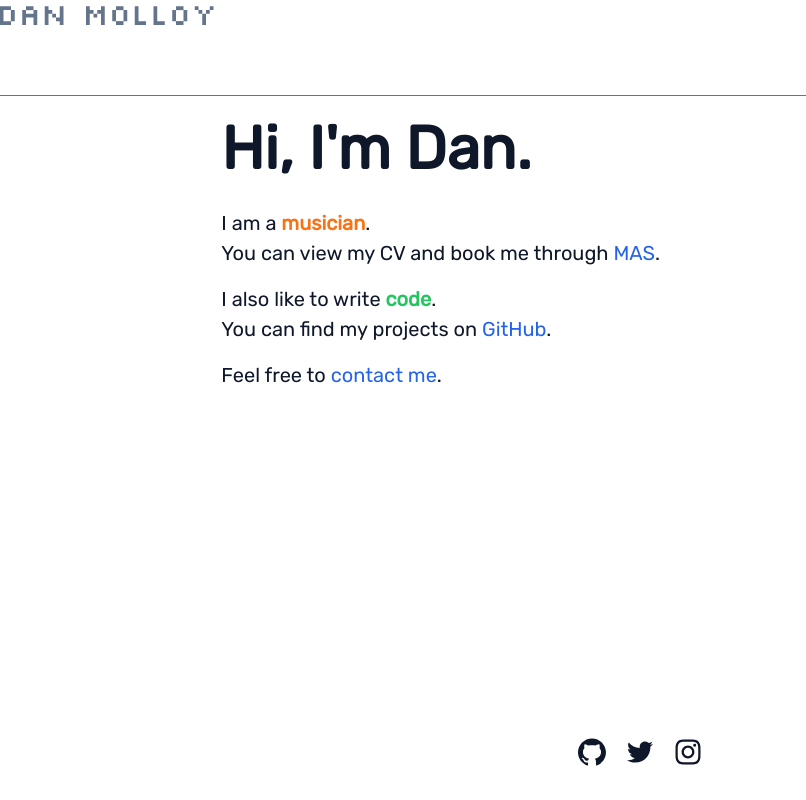
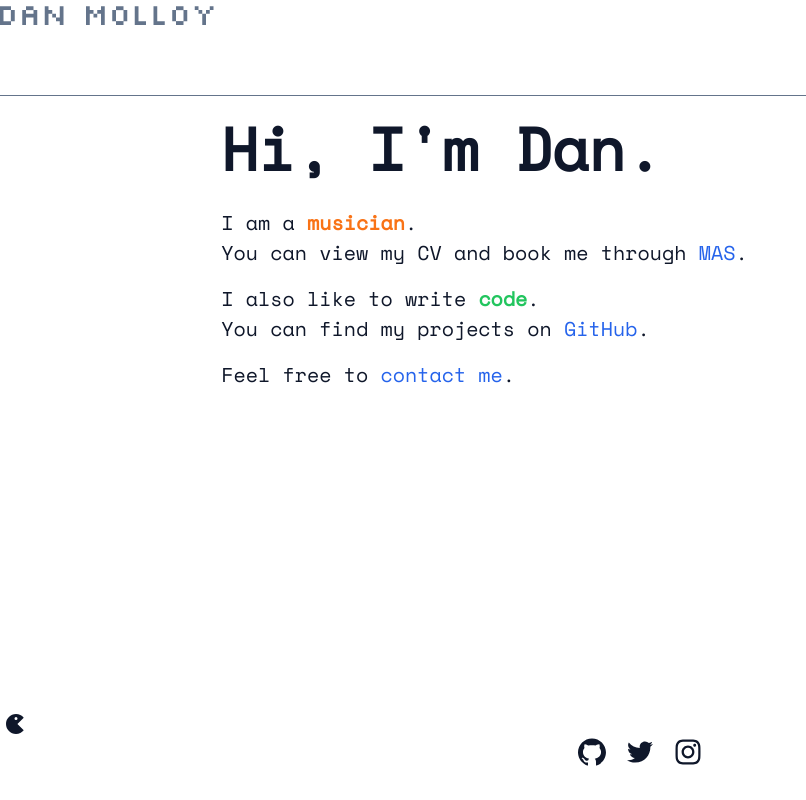
Before and after one commit to danmolloy/danmolloy.io, a Next.js app: page / in a window 1280 px wide. Shown: the whole page, without its empty margins (0-806 px from the left). Built offline with nearby package versions, Linux system fonts and the light colour scheme.

Commit message:
added a game

```diff
--- a/components/footer.js
+++ b/components/footer.js
@@ -4,6 +4,7 @@ import { AiOutlineGithub, AiOutlineTwitter, AiOutlineInstagram } from 'react-ico
 export default function Footer() {
   return (
     <footer className="footer">
+
       <Link href="https://github.com/danmolloy">
         <a target="_blank">
           <AiOutlineGithub className='react-icons'/>
--- /dev/null
+++ b/components/game.js
@@ -0,0 +1,94 @@
+import { useEffect, useState } from "react"
+import Realistic from "./realistic"
+import { useTimer } from 'react-use-precision-timer';
+
+
+const words = ["FORTIFIED", "DEPRAVITY", "BALANCES", "ENTAILING", "INHERITED", "DEVALUING", "SICKENING", "OUTLINING", "PAROCHIAL", "AMOUNTING", "CHAPERONE", "TURNOVER", "RECYCLING", "EXQUISITE", "GROUNDING"]
+
+export default function Game() {
+  const [gameState, setGameState] = useState("idle")
+  const [wordIndex, setWordIndex] = useState(null)
+  const [word, setWord] = useState(null)
+  const [userAnswer, setUserAnswer] = useState("")
+  const [shake, setShake] = useState(false)
+  const timer = useTimer({ delay: 1000, callback: () => {
+    if (timer.getElapsedResumedTime() > 30000) {
+      timer.pause()
+      setGameState("timedOut")
+    }
+  } });
+
+
+  useEffect(() => {
+    if (gameState === "playing") {
+      shuffle()
+    } else {
+      setWord(null)
+    }
+
+  }, [wordIndex])
+
+  const startGame = () => {
+
+    setWordIndex(Math.floor(Math.random() * words.length))
+    //shuffle()
+    setUserAnswer("")
+    setGameState("playing")
+    timer.start()
+  }
+
+  const shuffle = async () => {
+    let newWord = words[wordIndex]
+    let newArr = newWord.split('').sort(() => Math.random() - 0.5)
+    await new Promise(res => setTimeout(res, 200))
+    setWord(newArr.join(''))
+  }
+
+  const submit = async() => {
+    if (userAnswer.toUpperCase() === words[wordIndex]) {
+      timer.pause()
+      setGameState("completed")
+    } else {
+      setShake(true)
+      await new Promise(res => setTimeout(res, 200))
+      setShake(false)
+    }
+  }
+
+  return (
+    <div className="game-div p-4 flex flex-col items-center mt-8">
+      <div className="game-header">
+        <p>Upon pressing start, nine letters will be revealed below.</p>
+        <p>You have 30 seconds to form a single word using all nine letters.</p>
+      </div>
+      {gameState !== "idle" &&
+      <p>
+        {String(timer.getElapsedRunningTime()).length < 4
+        ? "0"
+        :String(timer.getElapsedRunningTime()).slice(0, -3)}
+        </p>}
+      <div className="game-word h-12">
+        <p>{word}</p>
+      </div>
+        <input className={shake ? "shake border border-black rounded" : "border border-black rounded"} type={"text"} value={userAnswer} onChange={e => setUserAnswer(e.target.value)}/>
+        {gameState === "playing" ?
+        <div className="game-controls">
+          <button className="start-btn border rounded bg-blue-500 text-white m-2 p-2" onClick={() => shuffle()}>Jumble</button>
+          <button className="start-btn border rounded bg-green-500 text-white m-2 p-2" onClick={() => submit()}>Submit</button>
+        </div>
+        : gameState === "completed" ?
+          <div>
+            <Realistic />
+            <p>Well done!</p>
+            <button className="start-btn border rounded bg-orange-500 text-white m-2 p-2" onClick={() => startGame()}>Reset</button>
+          </div>
+        : gameState === "timedOut" ?
+        <div>
+          <p>{words[wordIndex]}</p>
+          <button className="start-btn border rounded bg-orange-500 text-white m-2 p-2" onClick={() => startGame()}>Try again</button>
+        </div>
+        : <button className="start-btn border rounded bg-orange-500 text-white m-2 p-2" onClick={() => startGame()}>Start</button>
+      }
+    </div>
+  )
+}
--- a/components/home.js
+++ b/components/home.js
@@ -2,11 +2,16 @@
 import { useEffect, useState } from 'react'
 import Image from 'next/image'
 import Link from 'next/link'
+import Game from './game'
+import { RiGameFill } from 'react-icons/ri'
+
 
 const wordList = ["Hi, I'm Dan."]
 
 export default function Home() {
   const [word, setWord] = useState("")
+  const [showGame, setShowGame] = useState(false)
+  const [showPacman, setShowPacman] = useState(false)
 
  const scrollingText = async () => {
     for (let j = 0; j < wordList.length; j++) {
@@ -27,9 +32,17 @@ export default function Home() {
     }
   }
 
+  const reveal = async() => {
+    await new Promise(resolve => setTimeout(resolve, 5000))
+    setShowPacman(true)
+  }
+
   useEffect(() => {
     scrollingText()
+    reveal()
   }, [])
+
+
 
   return (
     <div className='main'>
@@ -56,14 +69,17 @@ export default function Home() {
       </p>
       </div>
       <div className='my-2'>
-      <p className='font-light h-36 sm:h-auto'>Feel free to {` `}
+      <p className=' font-light h-36 sm:h-auto'>Feel free to {` `}
       <Link href="/contact" >
         <a className='text-blue-600'>contact me</a></Link>
       .</p>
       </div>
-{/*       <p className='font-light h-36 sm:h-auto mt-16'>Would you like to play a <span className='text-amber-500 font-semibold'>game</span>?</p>
- */}
+     {showPacman
+      && <button className=' fixed left-4 bottom-16 slide-in text-2xl hover:text-yellow-400 flex-row' onClick={() => setShowGame(!showGame)}>
+        <RiGameFill />
+      </button>}
 
+    {showGame && <Game />}
     </div>
   )
 }
--- a/components/realistic.js
+++ b/components/realistic.js
@@ -12,7 +12,7 @@ const canvasStyles = {
 
 /* Copied from https://codesandbox.io/s/realistic-fn-react-canvas-confetti-2o3pe?file=/src/App.js */
 
-export default function Realistic({ sentMsg }) {
+export default function Realistic() {
   const refAnimationInstance = useRef(null);
 
 
--- a/package.json
+++ b/package.json
@@ -19,6 +19,7 @@
     "react-dom": "^18.1.0",
     "react-icons": "^4.3.1",
     "react-spring": "^9.4.4",
+    "react-use-precision-timer": "^1.0.8",
     "typescript": "^4.7.4",
     "yup": "^0.32.11"
   },
--- a/pages/_document.js
+++ b/pages/_document.js
@@ -18,7 +18,7 @@ class MyDocument extends Document {
         <Head>
         <link href="https://fonts.googleapis.com/css2?family=Poppins&display=swap" rel="stylesheet" />
         <link href="https://fonts.googleapis.com/css2?family=Rubik&display=swap" rel="stylesheet" />
-        <link href="https://fonts.googleapis.com/css2?family=Nunito&family=Press+Start+2P&display=swap" rel="stylesheet" />
+        <link href="https://fonts.googleapis.com/css2?family=Roboto+Mono&family=Space+Mono&family=Inconsolata&display=swap" rel="stylesheet" />
         <link href="https://fonts.googleapis.com/css2?family=Nunito&family=Silkscreen&display=swap" rel="stylesheet" />
         <meta
           name="description"
--- a/styles/globals.css
+++ b/styles/globals.css
@@ -85,3 +85,34 @@ a:hover {
 .body {
   min-height: calc(100vh - 12rem);
 }
+
+.shake {
+  animation: shake 0.5s;
+}
+
+.slide-in {
+  animation: slide-in 1s linear;
+}
+
+@keyframes slide-in {
+  from {
+    transform: translateX(-100%);
+  }
+  to {
+    transform: translateX(0%);
+  }
+}
+
+@keyframes shake {
+  0% { transform: translate(1px, 1px) rotate(0deg); }
+  10% { transform: translate(-1px, -2px) rotate(-1deg); }
+  20% { transform: translate(-3px, 0px) rotate(1deg); }
+  30% { transform: translate(3px, 2px) rotate(0deg); }
+  40% { transform: translate(1px, -1px) rotate(1deg); }
+  50% { transform: translate(-1px, 2px) rotate(-1deg); }
+  60% { transform: translate(-3px, 1px) rotate(0deg); }
+  70% { transform: translate(3px, 1px) rotate(-1deg); }
+  80% { transform: translate(-1px, -1px) rotate(1deg); }
+  90% { transform: translate(1px, 2px) rotate(0deg); }
+  100% { transform: translate(1px, -2px) rotate(-1deg); }
+}
--- a/tailwind.config.js
+++ b/tailwind.config.js
@@ -9,7 +9,7 @@ module.exports = {
   theme: {
     extend: {
       fontFamily: {
-        custom: [ /* '"Press Start 2P"', */ 'Rubik', 'Poppins', 'Nunito', ...defaultTheme.fontFamily.serif],
+        custom: [  /* 'Roboto Mono', */ 'Space Mono', 'Inconsolata', 'Rubik', 'Poppins', 'Nunito', ...defaultTheme.fontFamily.serif],
         display: [ /* '"Press Start 2P"', */ 'SilkScreen', 'Rubik', 'Nunito', ...defaultTheme.fontFamily.serif]
 
       }
```
Also changed, not shown: 1 other file (tests, documents, lock files or other folders).
